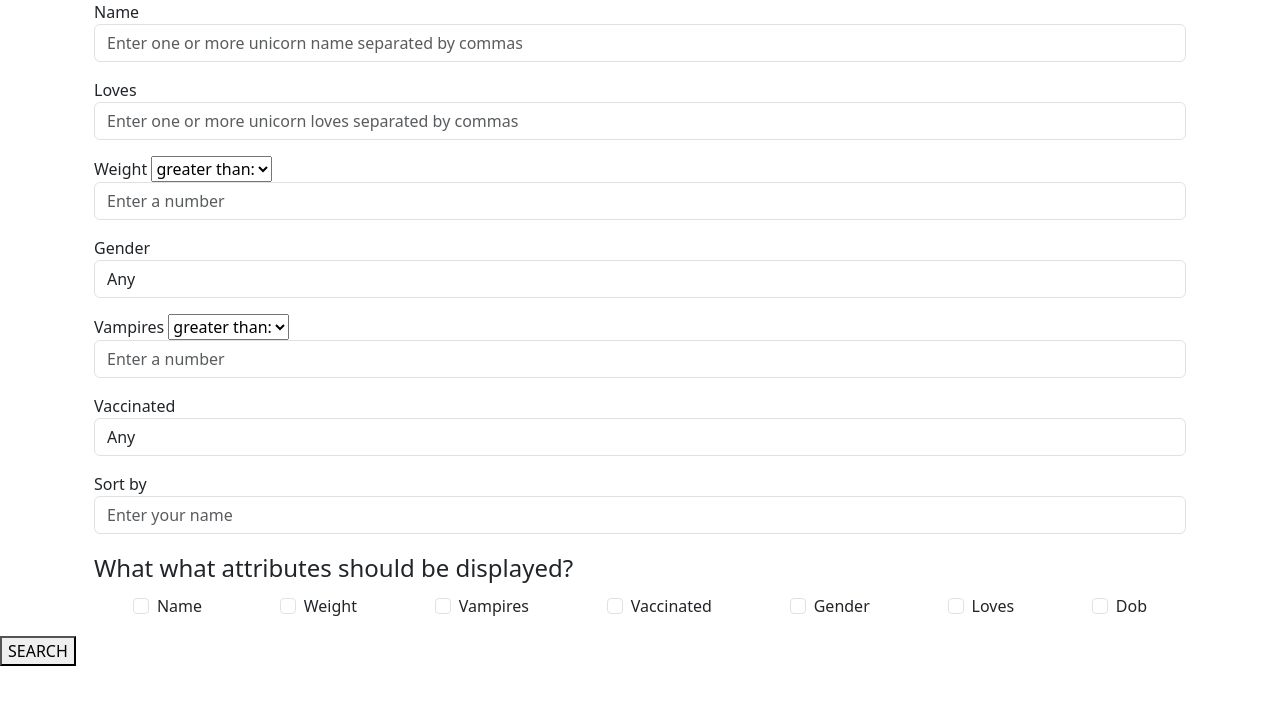
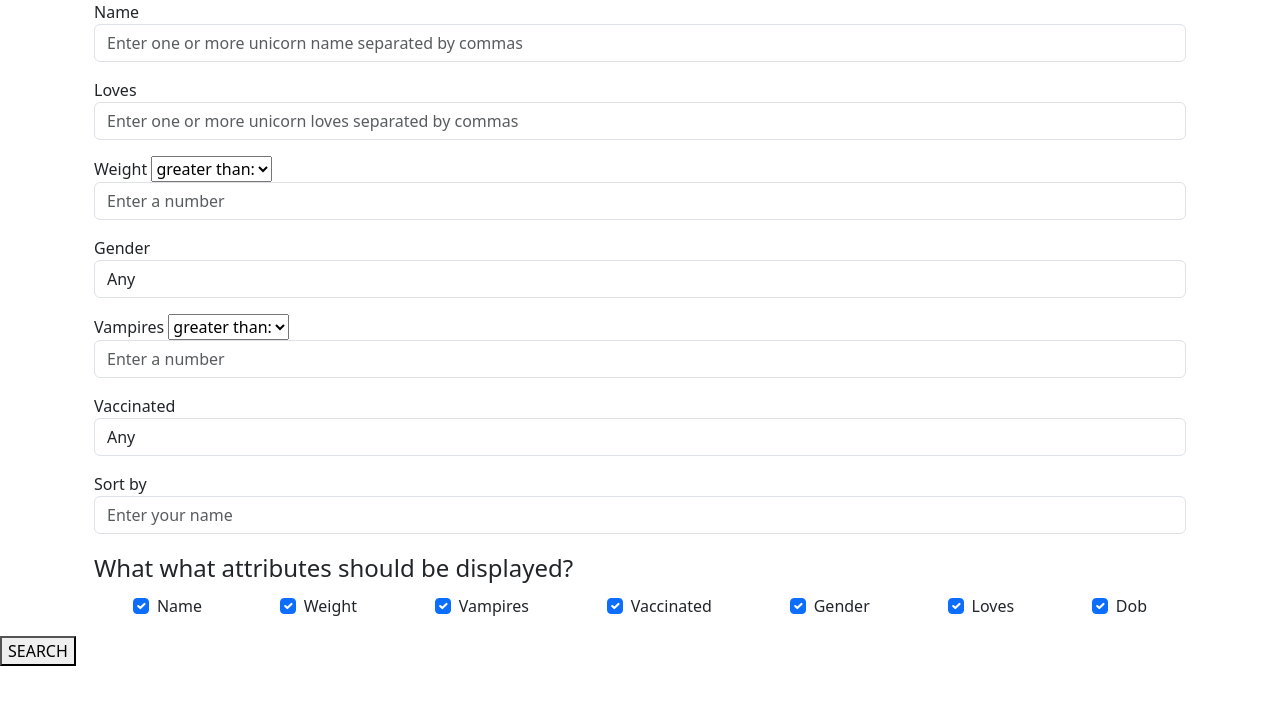
Before and after one commit to rockclimber147/unicorns-REST-API, a plain HTML site: page frontend/index.html in a window 1280 px wide. Drawn offline with nearby package versions, Linux system fonts and the light colour scheme.

Commit message:
Organize files and make checkboxes checked

```diff
--- a/frontend/index.html
+++ b/frontend/index.html
@@ -79,43 +79,43 @@
                 <legend>What what attributes should be displayed?</legend>
                 <div id="unicornAttributeCheckboxes" class="d-flex justify-content-around">
                     <div class="form-check">
-                        <input class="form-check-input" type="checkbox" value="" id="flexCheckName">
+                        <input class="form-check-input" type="checkbox" value="" id="flexCheckName" checked>
                         <label class="form-check-label" for="flexCheckName">
                             Name
                         </label>
                     </div>
                     <div class="form-check">
-                        <input class="form-check-input" type="checkbox" value="" id="flexCheckWeight">
+                        <input class="form-check-input" type="checkbox" value="" id="flexCheckWeight" checked>
                         <label class="form-check-label" for="flexCheckWeight">
                             Weight
                         </label>
                     </div>
                     <div class="form-check">
-                        <input class="form-check-input" type="checkbox" value="" id="flexCheckVampires">
+                        <input class="form-check-input" type="checkbox" value="" id="flexCheckVampires" checked>
                         <label class="form-check-label" for="flexCheckVampires">
                             Vampires
                         </label>
                     </div>
                     <div class="form-check">
-                        <input class="form-check-input" type="checkbox" value="" id="flexCheckVaccinated">
+                        <input class="form-check-input" type="checkbox" value="" id="flexCheckVaccinated" checked>
                         <label class="form-check-label" for="flexCheckVaccinated">
                             Vaccinated
                         </label>
                     </div>
                     <div class="form-check">
-                        <input class="form-check-input" type="checkbox" value="" id="flexCheckGender">
+                        <input class="form-check-input" type="checkbox" value="" id="flexCheckGender" checked>
                         <label class="form-check-label" for="flexCheckGender">
                             Gender
                         </label>
                     </div>
                     <div class="form-check">
-                        <input class="form-check-input" type="checkbox" value="" id="flexCheckLoves">
+                        <input class="form-check-input" type="checkbox" value="" id="flexCheckLoves" checked>
                         <label class="form-check-label" for="flexCheckLoves">
                             Loves
                         </label>
                     </div>
                     <div class="form-check">
-                        <input class="form-check-input" type="checkbox" value="" id="flexCheckDob">
+                        <input class="form-check-input" type="checkbox" value="" id="flexCheckDob" checked>
                         <label class="form-check-label" for="flexCheckDob">
                             Dob
                         </label>
```
Also changed, not shown: backend/Unicorn.js (renamed from Unicorn.js), backend/package.json (renamed from package.json), backend/server.js (renamed from server.js), 2 other files.
